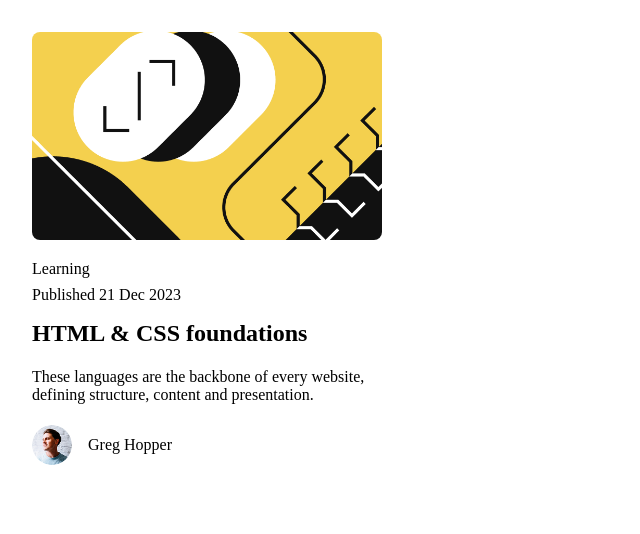
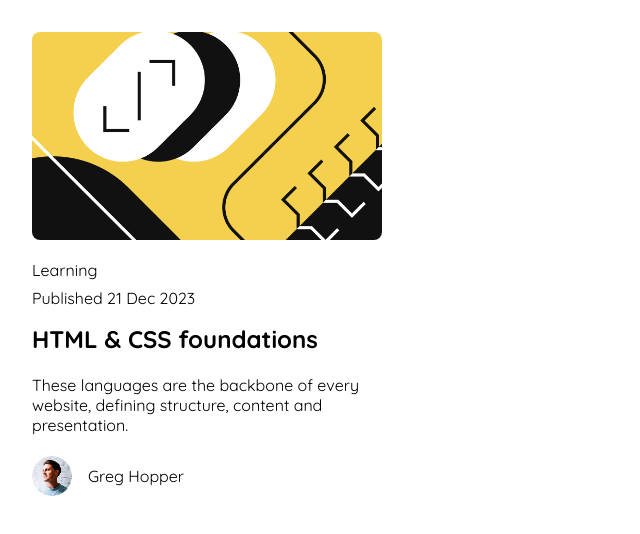
Before and after one commit to nkululek0/learning-card, a React (Vite) app: page / in a window 1280 px wide. Shown: the top 534 px of the page, without its empty margins (0-640 px from the left). Built offline with nearby package versions, Linux system fonts and the light colour scheme.

Commit message:
(Update): registers figtree font onto project

```diff
--- a/src/index.css
+++ b/src/index.css
@@ -4,5 +4,6 @@
 }
 
 body {
+  font-family: "Quicksand", sans-serif;
   padding: 2rem;
 }
```
